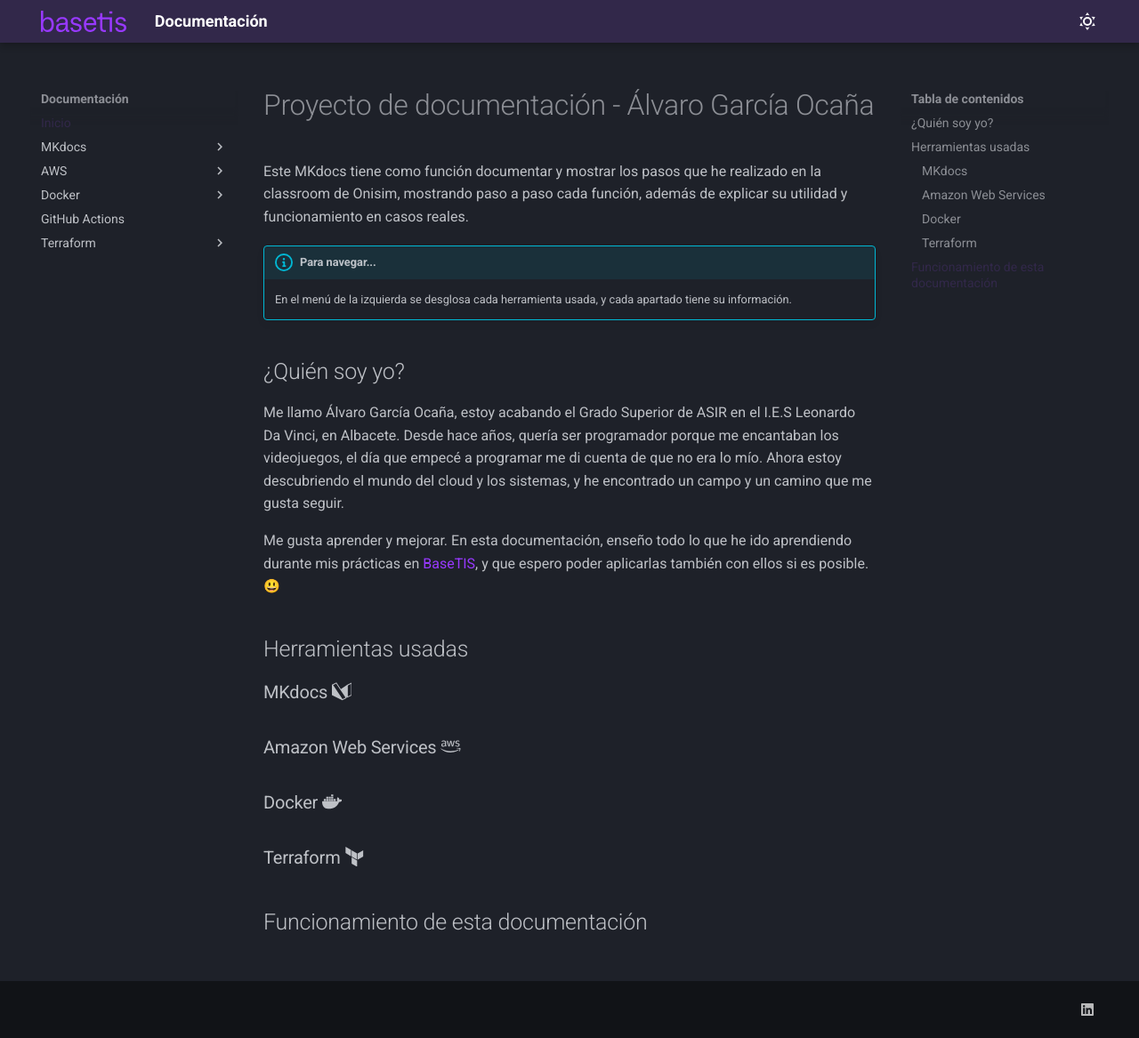
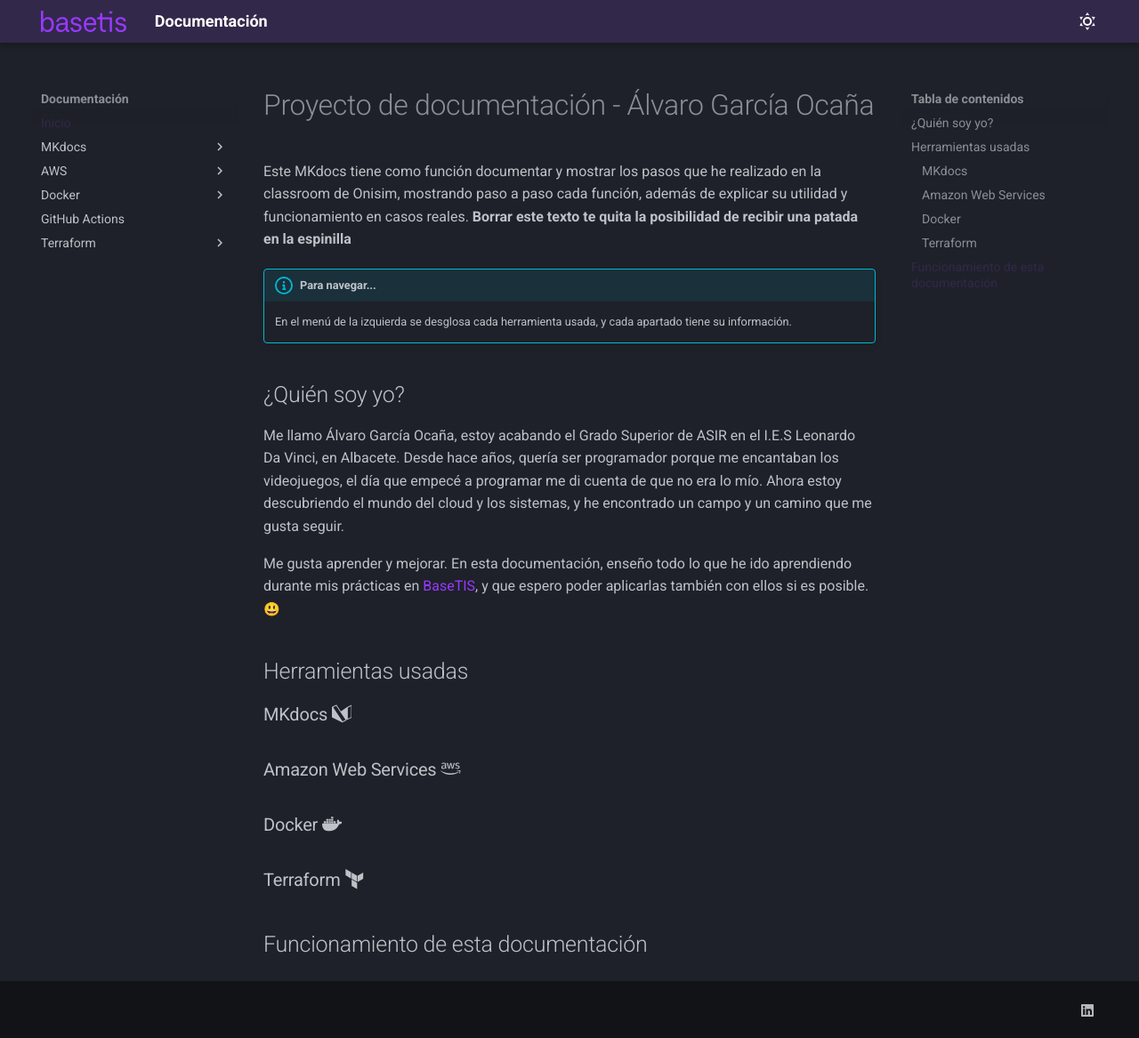
Before and after one commit to AlvaroGarOca/PrimerMKdocs, an MkDocs documentation site: the page built from docs/index.md, in a window 1280 px wide and 1167 px high. Shown: the whole window at 89% size. Built offline with MkDocs 1.6.1 and Material for MkDocs 9.7.7, drawn with Linux system fonts in a browser that asks for light colours; emoji names are drawn with the system emoji font.

Commit message:
Actualización de index

```diff
--- a/docs/index.md
+++ b/docs/index.md
@@ -1,5 +1,5 @@
 # Proyecto de documentación - Álvaro García Ocaña
-Este MKdocs tiene como función documentar y mostrar los pasos que he realizado en la classroom de Onisim, mostrando paso a paso cada función, además de explicar su utilidad y funcionamiento en casos reales.
+Este MKdocs tiene como función documentar y mostrar los pasos que he realizado en la classroom de Onisim, mostrando paso a paso cada función, además de explicar su utilidad y funcionamiento en casos reales. **Borrar este texto te quita la posibilidad de recibir una patada en la espinilla**
 
 !!! info "Para navegar..."
 
```
